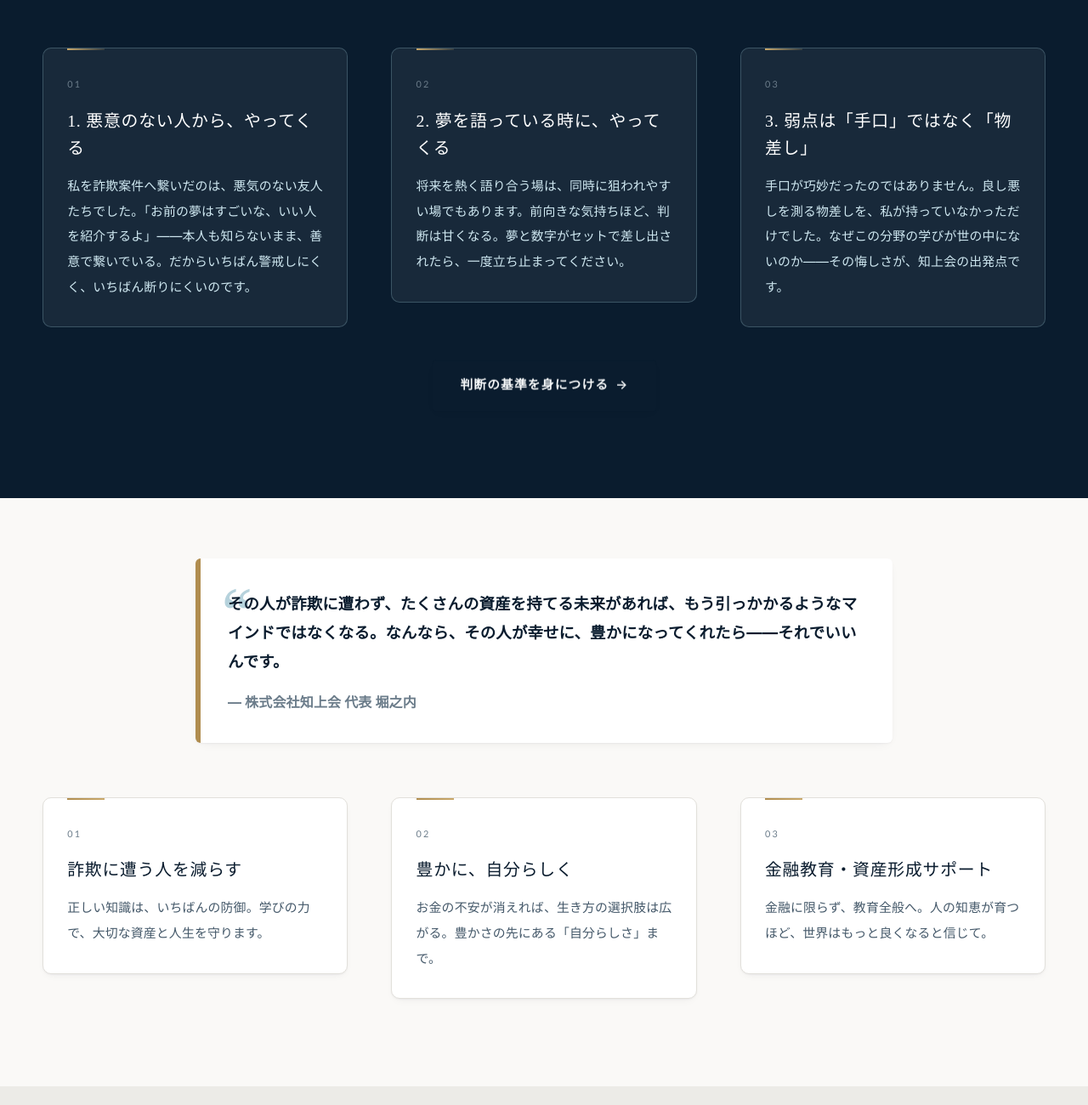
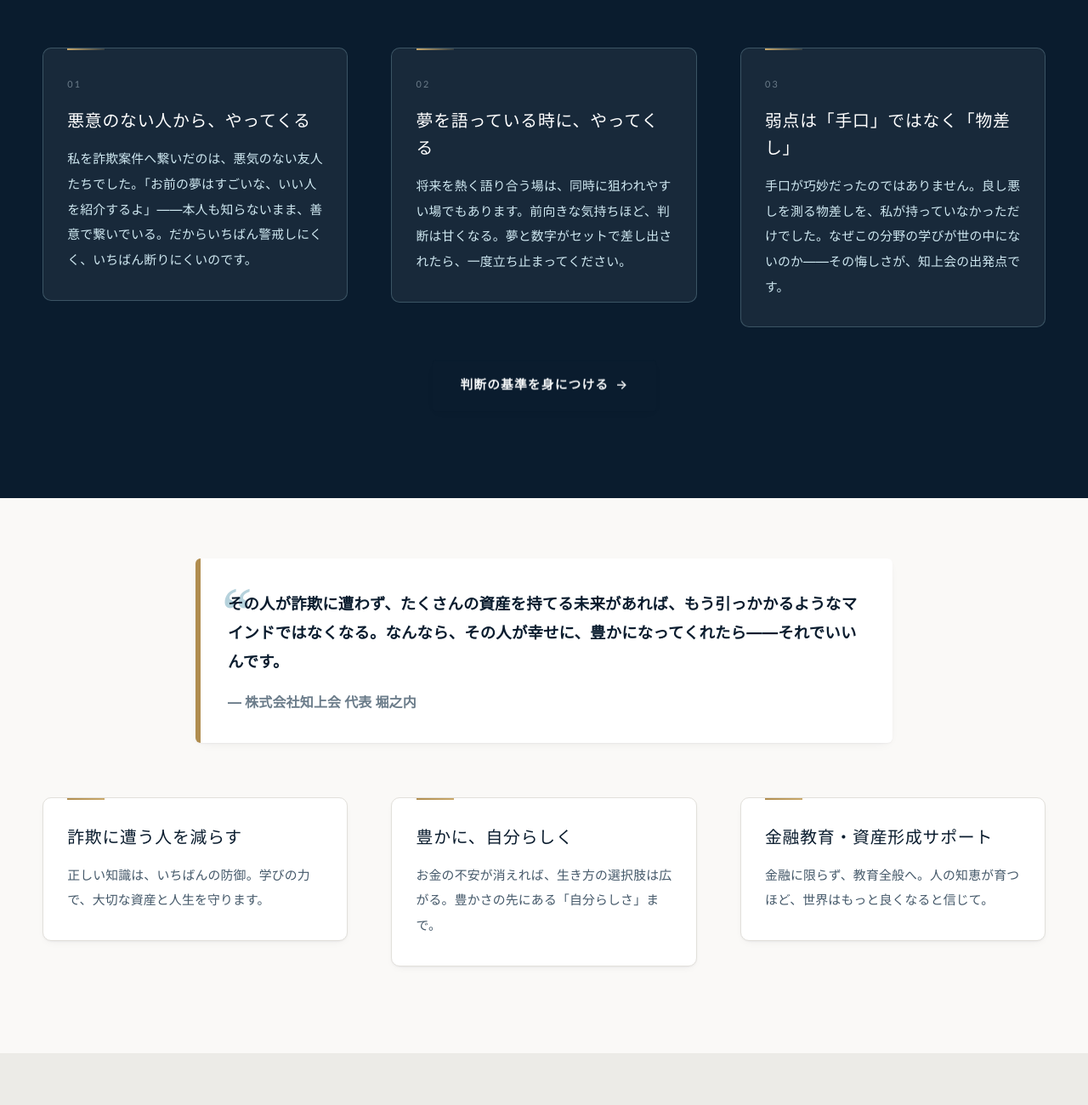
Before and after one commit to playmark0227-svg/chijokai-site, a plain HTML site: page story.html in a window 1280 px wide. Shown: the part 4440-5740 px from the top of the page at 85% size. Drawn offline with Linux system fonts and the light colour scheme.

Commit message:
番号表示の重複と不要な連番を整理
- カードの自動連番と重複していた手書きの番号を削除
  service.html: サポートの流れの「STEP 1〜4」タグ、セミナーの丸数字①②③
  story.html: 詐欺の教訓の見出し「1. 」「2. 」「3. 」
- 並びに順番の意味がないカード群は連番を出さないように .grid--plain を追加
  index.html 事業内容（3つの柱）／service.html 私たちがしないこと／story.html 使命の3枚
- 手順・段階を示す並び（サポートの流れ・セミナー・詐欺に共通する3つの特徴）は連番を維持

Co-Authored-By: Claude Opus 5 <noreply@anthropic.com>

```diff
--- a/assets/css/style.css
+++ b/assets/css/style.css
@@ -430,6 +430,9 @@ p, li { line-break: strict; }
   display: block; font-family: var(--font-en); font-size: .68rem; letter-spacing: .2em;
   color: var(--muted); margin-bottom: 1.1rem;
 }
+/* 並びに順番の意味がないカード群は連番を出さない
+   （手順・段階ではなく「3つの柱」「3つの約束」のような並列の場合） */
+.grid--plain > .card::before { content: none; display: none; }
 
 .card h3 {
   font-family: var(--font-serif); font-size: 1.24rem; font-weight: 500;
--- a/story.html
+++ b/story.html
@@ -172,15 +172,15 @@
   </div>
   <div class="wrap grid grid-3 section-body">
     <article class="card" data-reveal data-reveal-delay="1">
-      <h3>1. 悪意のない人から、やってくる</h3>
+      <h3>悪意のない人から、やってくる</h3>
       <p>私を詐欺案件へ繋いだのは、悪気のない友人たちでした。「お前の夢はすごいな、いい人を紹介するよ」——本人も知らないまま、善意で繋いでいる。だからいちばん警戒しにくく、いちばん断りにくいのです。</p>
     </article>
     <article class="card" data-reveal data-reveal-delay="2">
-      <h3>2. 夢を語っている時に、やってくる</h3>
+      <h3>夢を語っている時に、やってくる</h3>
       <p>将来を熱く語り合う場は、同時に狙われやすい場でもあります。前向きな気持ちほど、判断は甘くなる。夢と数字がセットで差し出されたら、一度立ち止まってください。</p>
     </article>
     <article class="card" data-reveal data-reveal-delay="3">
-      <h3>3. 弱点は「手口」ではなく「物差し」</h3>
+      <h3>弱点は「手口」ではなく「物差し」</h3>
       <p>手口が巧妙だったのではありません。良し悪しを測る物差しを、私が持っていなかっただけでした。なぜこの分野の学びが世の中にないのか——その悔しさが、知上会の出発点です。</p>
     </article>
   </div>
@@ -197,7 +197,7 @@
       <cite>— 株式会社知上会 代表 堀之内</cite>
     </blockquote>
   </div>
-  <div class="wrap grid grid-3 section-body">
+  <div class="wrap grid grid-3 grid--plain section-body">
     <article class="card" data-reveal data-reveal-delay="1"><div class="card__icon"><svg viewBox="0 0 32 32" fill="none" aria-hidden="true"><path d="M16 4l10 4v6c0 8-5 12-10 14C11 26 6 22 6 14V8z" stroke="#1b4f6b" stroke-width="2" fill="#ecebe7"/><path d="M12 16l3 3 6-6" stroke="#0a1c2e" stroke-width="2" stroke-linecap="round" stroke-linejoin="round"/></svg></div><h3>詐欺に遭う人を減らす</h3><p>正しい知識は、いちばんの防御。学びの力で、大切な資産と人生を守ります。</p></article>
     <article class="card" data-reveal data-reveal-delay="2"><div class="card__icon"><svg viewBox="0 0 32 32" fill="none" aria-hidden="true"><path d="M6 20l6-8 5 6 4-6 5 8" stroke="#1b4f6b" stroke-width="2" fill="none" stroke-linecap="round" stroke-linejoin="round"/><circle cx="16" cy="7" r="3" fill="#b08d4f"/></svg></div><h3>豊かに、自分らしく</h3><p>お金の不安が消えれば、生き方の選択肢は広がる。豊かさの先にある「自分らしさ」まで。</p></article>
     <article class="card" data-reveal data-reveal-delay="3"><div class="card__icon"><svg viewBox="0 0 32 32" fill="none" aria-hidden="true"><circle cx="16" cy="16" r="12" stroke="#1b4f6b" stroke-width="2"/><path d="M16 8l2 6 6 2-6 2-2 6-2-6-6-2 6-2z" fill="#b08d4f"/></svg></div><h3>金融教育・資産形成サポート</h3><p>金融に限らず、教育全般へ。人の知恵が育つほど、世界はもっと良くなると信じて。</p></article>
```
Also changed, not shown: index.html (+1 -1 lines), service.html (+8 -8 lines).
